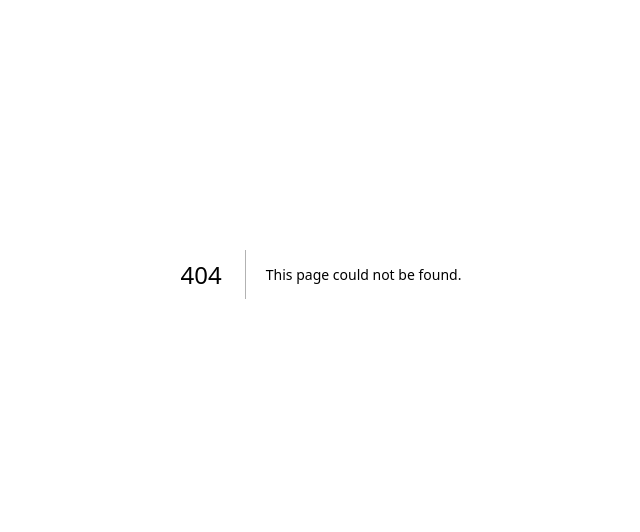
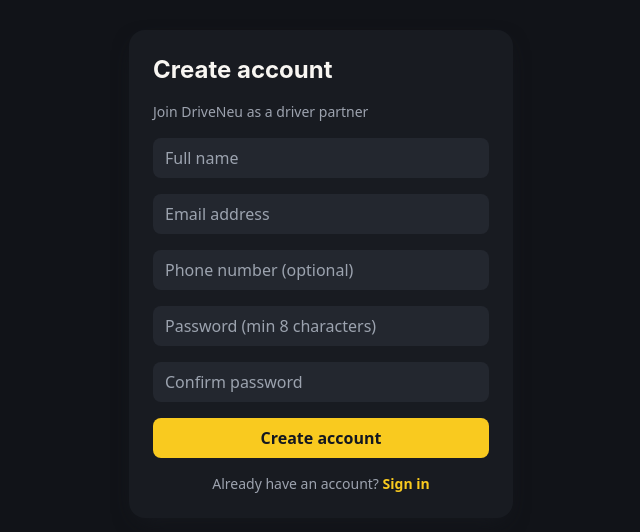
Before and after one commit to KritarthaMaiti2002/DriveNeu-app, a Next.js app in the folder driveneu-next/: page /register in a window 1280 px wide. Before the commit this address had no page. Shown: the part 126-658 px from the top of the page, without its empty margins (319-959 px from the left). Built offline with nearby package versions, Linux system fonts and the light colour scheme.

Commit message:
feat: add registration page and API

```diff
--- /dev/null
+++ b/driveneu-next/app/api/register/route.ts
@@ -0,0 +1,83 @@
+export const dynamic = "force-dynamic";
+
+import { NextResponse } from "next/server";
+import bcrypt from "bcryptjs";
+import { prisma } from "@/lib/prisma";
+import { z } from "zod";
+
+const RegisterSchema = z.object({
+  name: z.string().min(2).max(100),
+  email: z.string().email(),
+  phone: z.string().optional(),
+  password: z.string().min(8).max(100),
+});
+
+function generatePartnerId() {
+  const year = new Date().getFullYear();
+  const random = Math.floor(Math.random() * 9000) + 1000;
+  return `DRV-${year}-${random}`;
+}
+
+function generateId(prefix: string) {
+  return `${prefix}_${Date.now()}_${Math.random().toString(36).slice(2, 8)}`;
+}
+
+export async function POST(req: Request) {
+  try {
+    const body = await req.json();
+    const data = RegisterSchema.parse(body);
+
+    // Check if email already exists
+    const existing = await prisma.user.findUnique({ where: { email: data.email } });
+    if (existing) {
+      return NextResponse.json({ ok: false, error: "Email already registered" }, { status: 400 });
+    }
+
+    // Hash password
+    const passwordHash = await bcrypt.hash(data.password, 10);
+
+    // Create user, driver profile and wallet in one transaction
+    const userId = generateId("usr");
+    const driverId = generateId("drv");
+    const walletId = generateId("wal");
+
+    await prisma.$transaction([
+      prisma.user.create({
+        data: {
+          id: userId,
+          email: data.email,
+          name: data.name,
+          phone: data.phone || null,
+          passwordHash,
+          role: "DRIVER",
+        },
+      }),
+      prisma.driverProfile.create({
+        data: {
+          id: driverId,
+          userId,
+          partnerId: generatePartnerId(),
+          tier: "Silver Partner",
+          status: "OFFLINE",
+          rating: 5.0,
+          streakDays: 0,
+        },
+      }),
+      prisma.wallet.create({
+        data: {
+          id: walletId,
+          driverId,
+          balance: 0,
+        },
+      }),
+    ]);
+
+    return NextResponse.json({ ok: true, message: "Account created successfully" });
+  } catch (e) {
+    if (e instanceof z.ZodError) {
+      return NextResponse.json({ ok: false, error: "Invalid input", issues: e.issues }, { status: 422 });
+    }
+    console.error("Registration error:", e);
+    return NextResponse.json({ ok: false, error: "Internal server error" }, { status: 500 });
+  }
+}
--- a/driveneu-next/app/login/page.tsx
+++ b/driveneu-next/app/login/page.tsx
@@ -2,6 +2,7 @@
 import { signIn } from "next-auth/react";
 import { useState, Suspense } from "react";
 import { useRouter, useSearchParams } from "next/navigation";
+import Link from "next/link";
 
 function LoginForm() {
   const router = useRouter();
--- /dev/null
+++ b/driveneu-next/app/register/page.tsx
@@ -0,0 +1,106 @@
+"use client";
+import { useState, Suspense } from "react";
+import { useRouter } from "next/navigation";
+import Link from "next/link";
+import { signIn } from "next-auth/react";
+
+function RegisterForm() {
+  const router = useRouter();
+  const [form, setForm] = useState({ name: "", email: "", phone: "", password: "", confirm: "" });
+  const [err, setErr] = useState("");
+  const [loading, setLoading] = useState(false);
+
+  function update(e: React.ChangeEvent<HTMLInputElement>) {
+    setForm({ ...form, [e.target.name]: e.target.value });
+  }
+
+  async function onSubmit(e: React.FormEvent) {
+    e.preventDefault();
+    setErr("");
+
+    if (form.password !== form.confirm) {
+      setErr("Passwords do not match");
+      return;
+    }
+    if (form.password.length < 8) {
+      setErr("Password must be at least 8 characters");
+      return;
+    }
+
+    setLoading(true);
+    try {
+      const res = await fetch("/api/register", {
+        method: "POST",
+        headers: { "Content-Type": "application/json" },
+        body: JSON.stringify({ name: form.name, email: form.email, phone: form.phone, password: form.password }),
+      });
+      const data = await res.json();
+      if (!data.ok) { setErr(data.error || "Registration failed"); setLoading(false); return; }
+
+      // Auto login after registration
+      const login = await signIn("credentials", { email: form.email, password: form.password, redirect: false });
+      if (login?.error) { setErr("Registered but login failed. Please login manually."); setLoading(false); return; }
+      router.push("/dashboard");
+    } catch {
+      setErr("Something went wrong. Please try again.");
+      setLoading(false);
+    }
+  }
+
+  return (
+    <form onSubmit={onSubmit} className="w-full max-w-sm space-y-4 bg-card rounded-2xl p-6 shadow-card">
+      <h1 className="font-display text-2xl font-bold">Create account</h1>
+      <p className="text-sm text-muted-foreground">Join DriveNeu as a driver partner</p>
+
+      <input
+        className="w-full bg-muted rounded-lg px-3 py-2"
+        name="name" value={form.name} onChange={update}
+        placeholder="Full name" type="text" required
+      />
+      <input
+        className="w-full bg-muted rounded-lg px-3 py-2"
+        name="email" value={form.email} onChange={update}
+        placeholder="Email address" type="email" required
+      />
+      <input
+        className="w-full bg-muted rounded-lg px-3 py-2"
+        name="phone" value={form.phone} onChange={update}
+        placeholder="Phone number (optional)" type="tel"
+      />
+      <input
+        className="w-full bg-muted rounded-lg px-3 py-2"
+        name="password" value={form.password} onChange={update}
+        placeholder="Password (min 8 characters)" type="password" required
+      />
+      <input
+        className="w-full bg-muted rounded-lg px-3 py-2"
+        name="confirm" value={form.confirm} onChange={update}
+        placeholder="Confirm password" type="password" required
+      />
+
+      {err && <p className="text-red-400 text-sm">{err}</p>}
+
+      <button
+        className="w-full bg-primary text-primary-foreground rounded-lg py-2 font-semibold disabled:opacity-50"
+        disabled={loading}
+      >
+        {loading ? "Creating account..." : "Create account"}
+      </button>
+
+      <p className="text-sm text-center text-muted-foreground">
+        Already have an account?{" "}
+        <Link href="/login" className="text-primary font-semibold">Sign in</Link>
+      </p>
+    </form>
+  );
+}
+
+export default function RegisterPage() {
+  return (
+    <main className="min-h-screen grid place-items-center px-5">
+      <Suspense fallback={<div className="text-muted-foreground">Loading...</div>}>
+        <RegisterForm />
+      </Suspense>
+    </main>
+  );
+}
```
